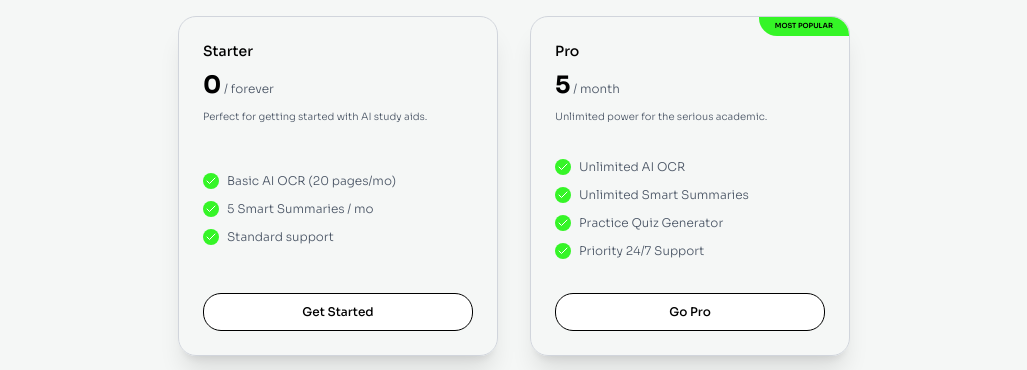
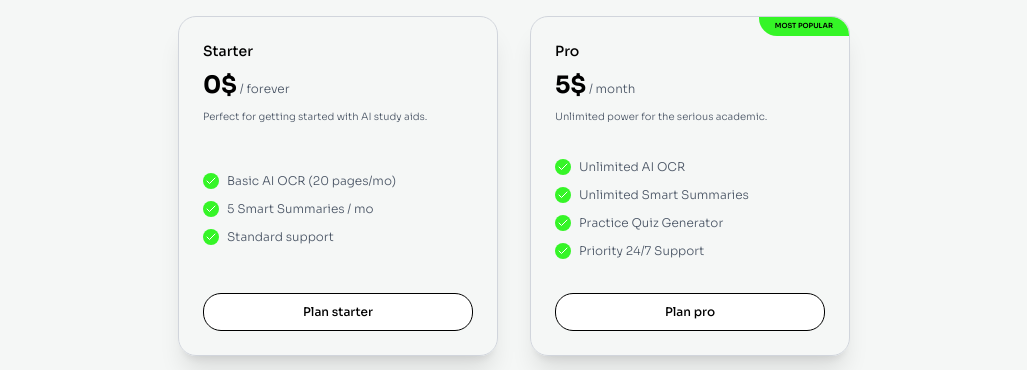
Before and after one commit to Dani0306/Classly, a Next.js app: page / in a window 1280 px wide. Shown: the part 1919-2289 px from the top of the page, without its empty margins (126-1153 px from the left). Built offline with nearby package versions, Linux system fonts and the light colour scheme; no server answers.

Commit message:
changing text on landing page

```diff
--- a/components/landing/LandingPricing.tsx
+++ b/components/landing/LandingPricing.tsx
@@ -40,7 +40,7 @@ const PricingCard = ({
       <div className="flex flex-col space-y-2">
         <strong className="text-sm font-medium text-black">{name}</strong>
         <span>
-          <strong className="text-2xl font-bold text-black">{price}</strong>
+          <strong className="text-2xl font-bold text-black">{price}$</strong>
           <span className="text-xs font-light text-gray-600"> / {billing}</span>
         </span>
         <span className="text-[10px] font-light text-gray-600">
--- a/data/landing/pricing.ts
+++ b/data/landing/pricing.ts
@@ -5,7 +5,7 @@ export const PRICING_INFO = [
     billing: "forever",
     description: "Perfect for getting started with AI study aids.",
     popular: false,
-    buttonText: "Get Started",
+    buttonText: "Plan starter",
     features: [
       "Basic AI OCR (20 pages/mo)",
       "5 Smart Summaries / mo",
@@ -18,7 +18,7 @@ export const PRICING_INFO = [
     billing: "month",
     description: "Unlimited power for the serious academic.",
     popular: true,
-    buttonText: "Go Pro",
+    buttonText: "Plan pro",
     features: [
       "Unlimited AI OCR",
       "Unlimited Smart Summaries",
```
